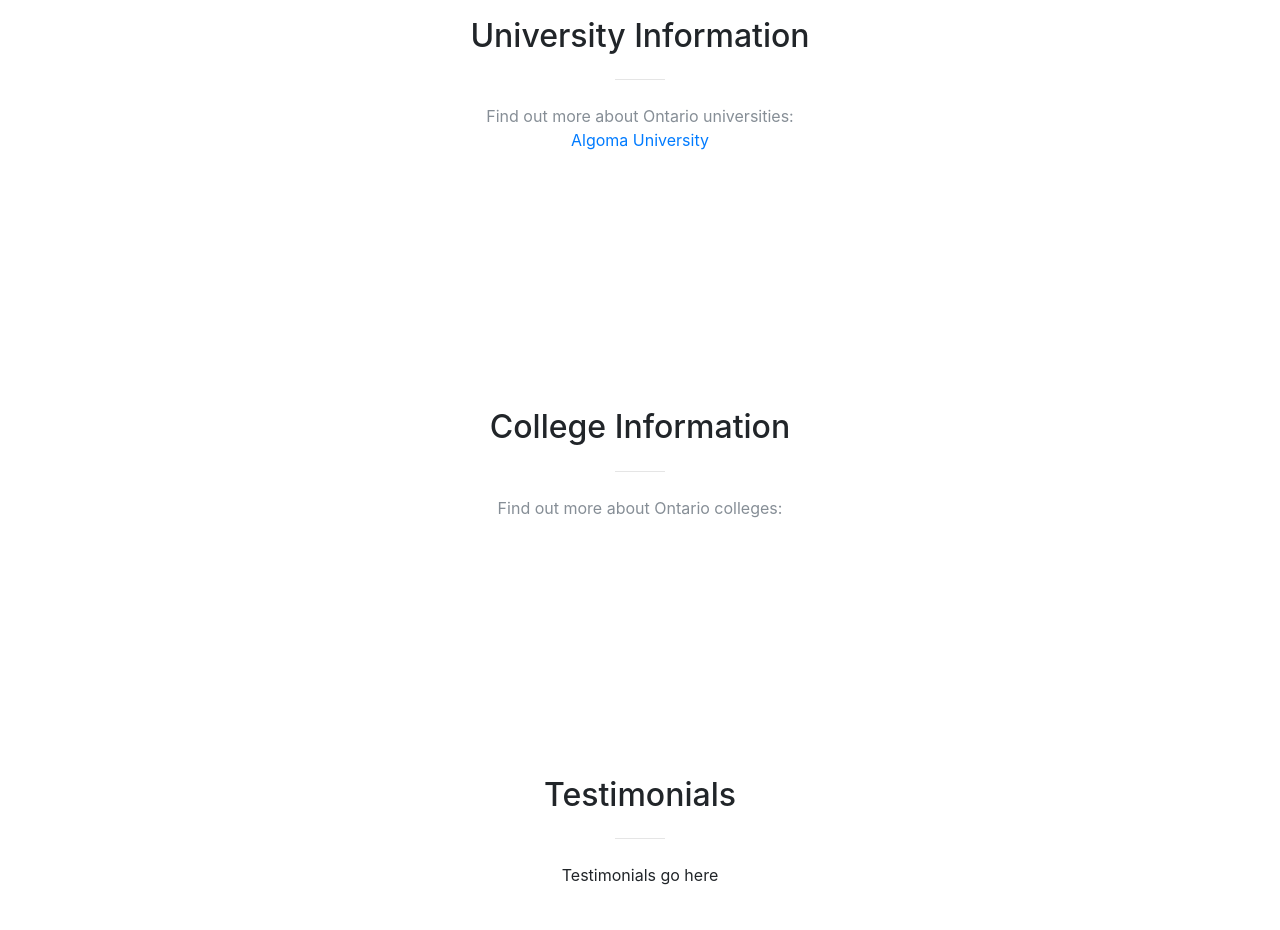
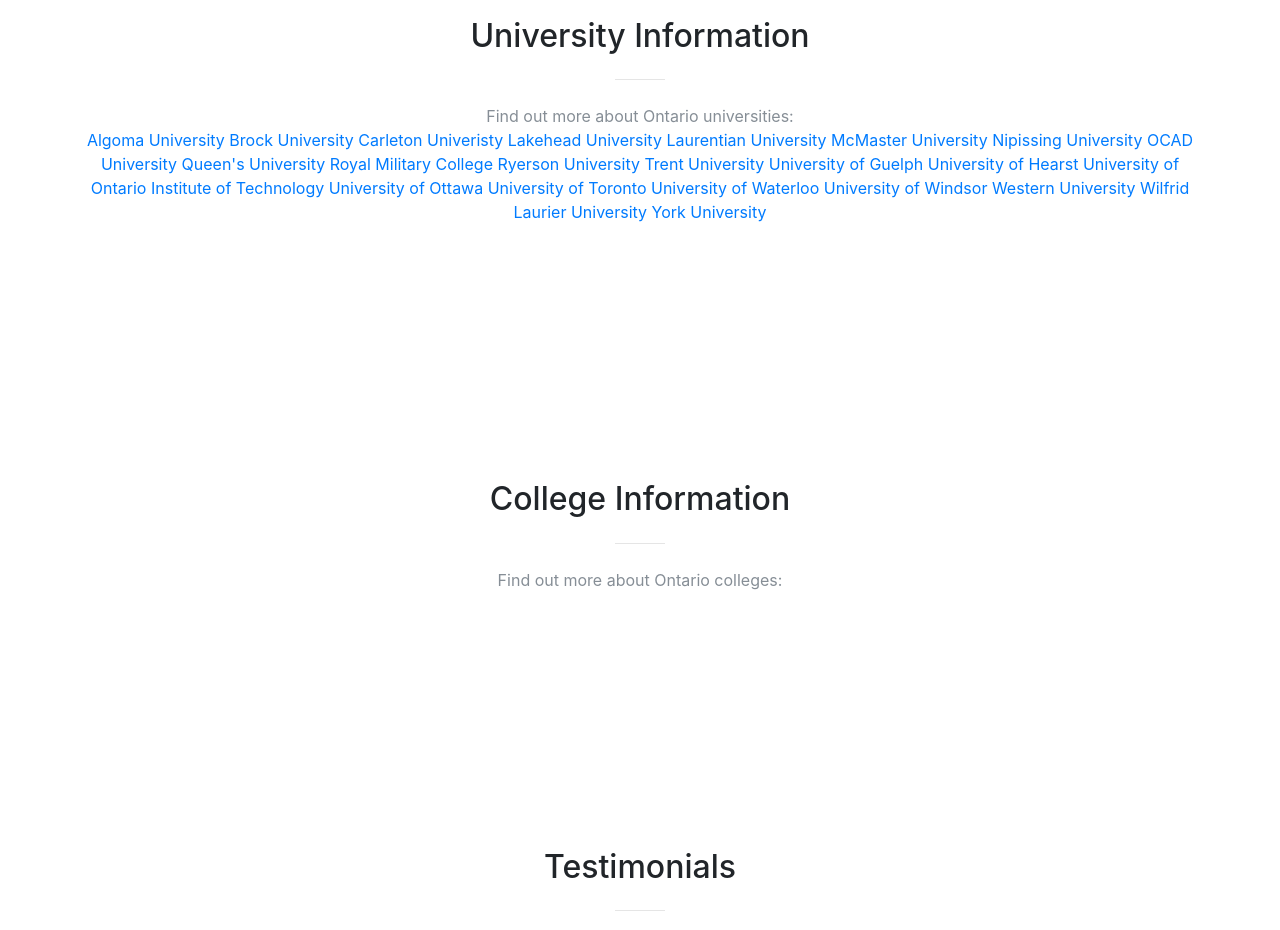
Before and after one commit to IuliD/Math-Be-Bright, a website with bundled scripts: page index.html in a window 1280 px wide. Shown: the part 6420-7350 px from the top of the page. Built offline with nearby package versions, Linux system fonts and the light colour scheme; a script that the page names is missing.

Commit message:
Update index.html

```diff
--- a/index.html
+++ b/index.html
@@ -271,6 +271,27 @@
             <hr class="my-4">
               <p class="text-muted mb-0">Find out more about Ontario universities: </p>
               <a href="https://www.algomau.ca/">Algoma University</a>
+              <a href="https://brocku.ca/">Brock University</a>
+              <a href="https://carleton.ca/">Carleton Univeristy</a>
+              <a href="https://www.lakeheadu.ca/">Lakehead University</a>
+              <a href="https://laurentian.ca/">Laurentian University</a>
+              <a href="http://www.mcmaster.ca/">McMaster University</a>
+              <a href="http://www.nipissingu.ca/">Nipissing University</a>
+              <a href="https://www.ocadu.ca/">OCAD University</a>
+              <a href="http://www.queensu.ca">Queen's University</a>
+              <a href="https://www.rmcc-cmrc.ca/en">Royal Military College</a>
+              <a href="https://www.ryerson.ca/">Ryerson University</a>
+              <a href="https://www.trentu.ca/">Trent University</a>
+              <a href="https://www.uoguelph.ca/">University of Guelph</a>
+              <a href="http://www.uhearst.ca/english">University of Hearst</a>
+              <a href="https://www.uoit.ca/">University of Ontario Institute of Technology</a>
+              <a href="http://www.uottawa.ca/en">University of Ottawa</a>
+              <a href="https://www.utoronto.ca/">University of Toronto</a>
+              <a href="https://uwaterloo.ca/">University of Waterloo</a>
+              <a href="http://www.uwindsor.ca/">University of Windsor</a>
+              <a href="http://www.uwo.ca/">Western University</a>
+              <a href="https://www.wlu.ca/">Wilfrid Laurier University</a>
+              <a href="http://www.yorku.ca/index.html">York University</a>
             </div>
           </div>
     </section>
```
